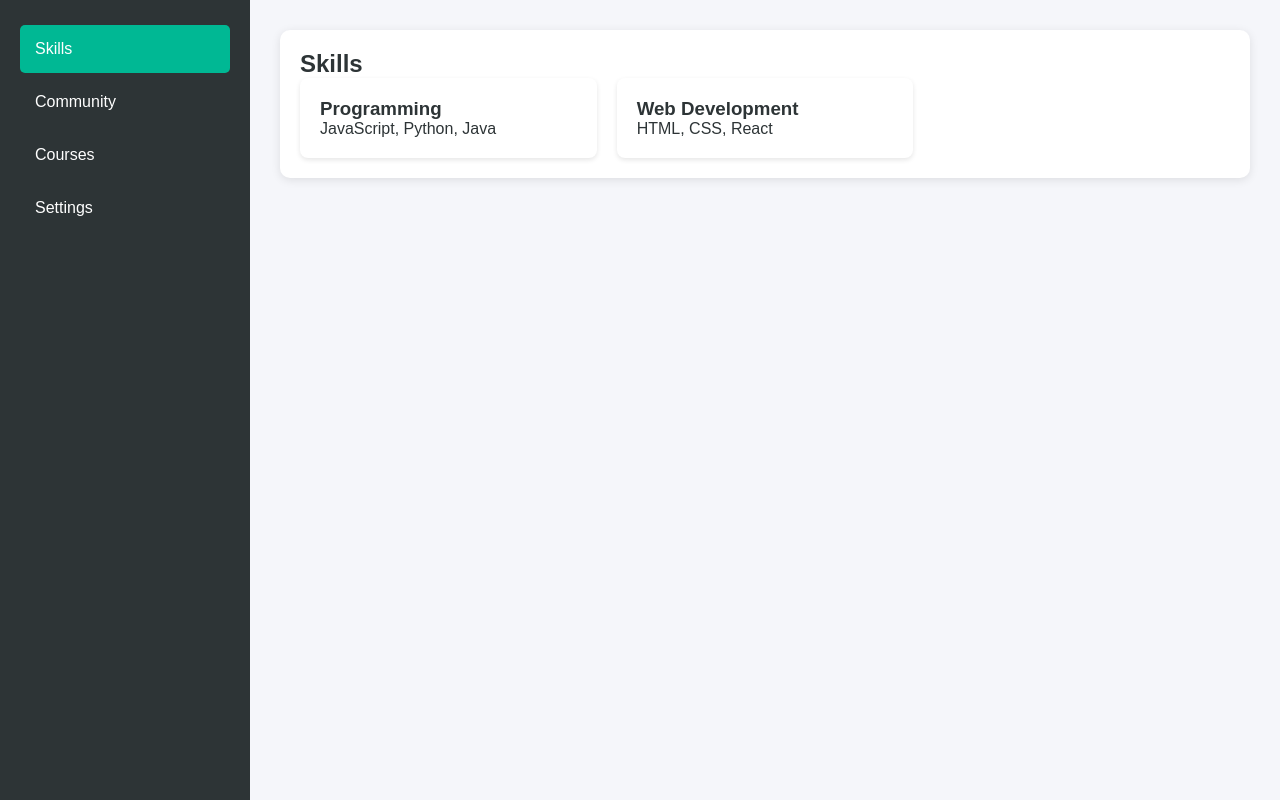
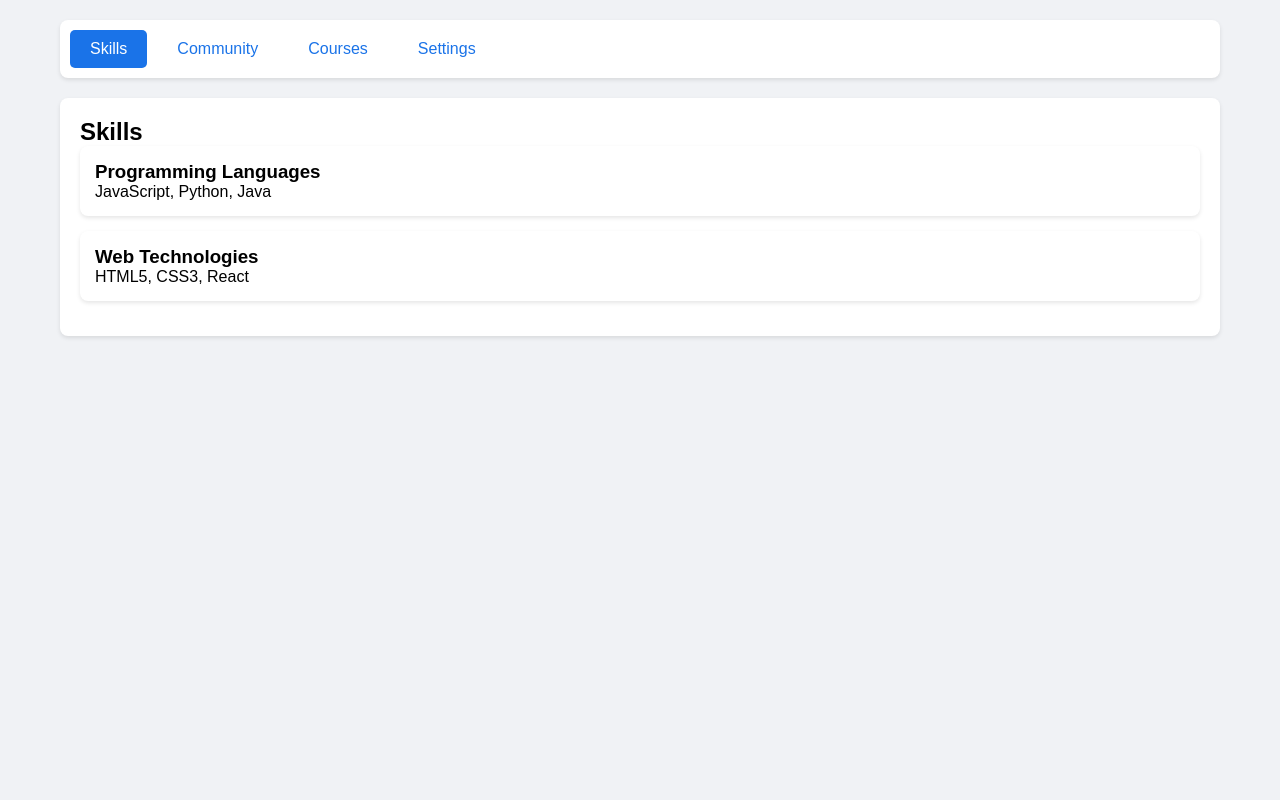
Before and after one commit to AVNSKS/exam, a plain HTML site: page index.html in a window 1280 px wide. Drawn offline with Linux system fonts and the light colour scheme.

Commit message:
Update index.html

```diff
--- a/index.html
+++ b/index.html
@@ -3,207 +3,178 @@
 <head>
     <meta charset="UTF-8">
     <meta name="viewport" content="width=device-width, initial-scale=1.0">
-    <title>Profile Dashboard</title>
+    <title>Profile Interface</title>
     <style>
         * {
             margin: 0;
             padding: 0;
             box-sizing: border-box;
-            font-family: 'Arial', sans-serif;
         }
 
         body {
-            background-color: #f5f6fa;
-            color: #2d3436;
+            font-family: Arial, sans-serif;
+            background-color: #f0f2f5;
         }
 
         .container {
-            display: flex;
-            min-height: 100vh;
+            max-width: 1200px;
+            margin: 0 auto;
+            padding: 20px;
         }
 
-        .sidebar {
-            width: 250px;
-            background-color: #2d3436;
-            padding: 20px;
+        .nav-tabs {
+            display: flex;
+            background-color: #fff;
+            padding: 10px;
+            border-radius: 8px;
+            margin-bottom: 20px;
+            box-shadow: 0 2px 4px rgba(0,0,0,0.1);
+        }
+
+        .tab {
+            padding: 10px 20px;
+            cursor: pointer;
+            border-radius: 5px;
+            margin-right: 10px;
+            color: #1a73e8;
+        }
+
+        .tab:hover {
+            background-color: #f1f3f4;
+        }
+
+        .tab.active {
+            background-color: #1a73e8;
             color: white;
         }
 
-        .sidebar-item {
-            padding: 15px;
-            margin: 5px 0;
-            cursor: pointer;
-            border-radius: 5px;
-            transition: background-color 0.3s;
+        .content {
+            background-color: #fff;
+            padding: 20px;
+            border-radius: 8px;
+            box-shadow: 0 2px 4px rgba(0,0,0,0.1);
         }
 
-        .sidebar-item:hover {
-            background-color: #636e72;
-        }
-
-        .sidebar-item.active {
-            background-color: #00b894;
-        }
-
-        .main-content {
-            flex: 1;
-            padding: 30px;
-        }
-
-        .section {
-            display: none;
-            background-color: white;
-            padding: 20px;
-            border-radius: 10px;
-            box-shadow: 0 2px 10px rgba(0,0,0,0.1);
-        }
-
-        .section.active {
-            display: block;
+        .settings-form {
+            display: flex;
+            flex-direction: column;
+            gap: 15px;
         }
 
         .form-group {
-            margin-bottom: 20px;
-        }
-
-        label {
-            display: block;
-            margin-bottom: 5px;
-            font-weight: bold;
+            display: flex;
+            flex-direction: column;
         }
 
         input, textarea {
-            width: 100%;
-            padding: 10px;
-            border: 1px solid #dfe6e9;
-            border-radius: 5px;
-            font-size: 14px;
+            padding: 8px;
+            border: 1px solid #ddd;
+            border-radius: 4px;
+            margin-top: 5px;
         }
 
         button {
-            background-color: #00b894;
+            background-color: #1a73e8;
             color: white;
             border: none;
-            padding: 12px 20px;
-            border-radius: 5px;
+            padding: 10px;
+            border-radius: 4px;
             cursor: pointer;
-            transition: background-color 0.3s;
         }
 
-        button:hover {
-            background-color: #00a187;
-        }
-
-        .skills-list, .community-list, .courses-list {
-            display: grid;
-            grid-template-columns: repeat(auto-fill, minmax(250px, 1fr));
-            gap: 20px;
-        }
-
-        .card {
-            background-color: white;
-            padding: 20px;
+        .profile-card {
+            background-color: #fff;
+            padding: 15px;
             border-radius: 8px;
-            box-shadow: 0 2px 5px rgba(0,0,0,0.1);
+            margin-bottom: 15px;
+            box-shadow: 0 2px 4px rgba(0,0,0,0.1);
         }
     </style>
 </head>
 <body>
     <div class="container">
-        <div class="sidebar">
-            <div class="sidebar-item active" data-section="skills">Skills</div>
-            <div class="sidebar-item" data-section="community">Community</div>
-            <div class="sidebar-item" data-section="courses">Courses</div>
-            <div class="sidebar-item" data-section="settings">Settings</div>
+        <div class="nav-tabs">
+            <div class="tab active" onclick="switchTab('skills')">Skills</div>
+            <div class="tab" onclick="switchTab('community')">Community</div>
+            <div class="tab" onclick="switchTab('courses')">Courses</div>
+            <div class="tab" onclick="switchTab('settings')">Settings</div>
         </div>
 
-        <div class="main-content">
-            <div id="skills" class="section active">
-                <h2>Skills</h2>
-                <div class="skills-list">
-                    <div class="card">
-                        <h3>Programming</h3>
-                        <p>JavaScript, Python, Java</p>
-                    </div>
-                    <div class="card">
-                        <h3>Web Development</h3>
-                        <p>HTML, CSS, React</p>
-                    </div>
-                </div>
-            </div>
-
-            <div id="community" class="section">
-                <h2>Community</h2>
-                <div class="community-list">
-                    <div class="card">
-                        <h3>Developer Forums</h3>
-                        <p>Join discussions with other developers</p>
-                    </div>
-                </div>
-            </div>
-
-            <div id="courses" class="section">
-                <h2>Courses</h2>
-                <div class="courses-list">
-                    <div class="card">
-                        <h3>Web Development Bootcamp</h3>
-                        <p>Complete guide to modern web development</p>
-                    </div>
-                </div>
-            </div>
-
-            <div id="settings" class="section">
-                <h2>Profile Settings</h2>
-                <form id="settings-form">
-                    <div class="form-group">
-                        <label for="name">Full Name</label>
-                        <input type="text" id="name" required>
-                    </div>
-                    <div class="form-group">
-                        <label for="email">Email</label>
-                        <input type="email" id="email" required>
-                    </div>
-                    <div class="form-group">
-                        <label for="experience">Experience (years)</label>
-                        <input type="number" id="experience" min="0" required>
-                    </div>
-                    <div class="form-group">
-                        <label for="special-skills">Special Skills</label>
-                        <textarea id="special-skills" rows="4"></textarea>
-                    </div>
-                    <button type="submit">Save Settings</button>
-                </form>
-            </div>
+        <div class="content" id="content">
+            <!-- Content will be dynamically loaded here -->
         </div>
     </div>
 
     <script>
-        // Navigation handling
-        document.querySelectorAll('.sidebar-item').forEach(item => {
-            item.addEventListener('click', () => {
-                // Update active sidebar item
-                document.querySelector('.sidebar-item.active').classList.remove('active');
-                item.classList.add('active');
+        const contents = {
+            skills: `
+                <h2>Skills</h2>
+                <div class="profile-card">
+                    <h3>Programming Languages</h3>
+                    <p>JavaScript, Python, Java</p>
+                </div>
+                <div class="profile-card">
+                    <h3>Web Technologies</h3>
+                    <p>HTML5, CSS3, React</p>
+                </div>
+            `,
+            community: `
+                <h2>Community</h2>
+                <div class="profile-card">
+                    <h3>Web Developers Group</h3>
+                    <p>500+ members</p>
+                </div>
+                <div class="profile-card">
+                    <h3>UI/UX Design Community</h3>
+                    <p>300+ members</p>
+                </div>
+            `,
+            courses: `
+                <h2>Available Courses</h2>
+                <div class="profile-card">
+                    <h3>Full Stack Development</h3>
+                    <p>12 weeks course</p>
+                </div>
+                <div class="profile-card">
+                    <h3>UI/UX Design Basics</h3>
+                    <p>8 weeks course</p>
+                </div>
+            `,
+            settings: `
+                <h2>Settings</h2>
+                <form class="settings-form">
+                    <div class="form-group">
+                        <label for="name">Name</label>
+                        <input type="text" id="name" placeholder="Enter your name">
+                    </div>
+                    <div class="form-group">
+                        <label for="email">Email</label>
+                        <input type="email" id="email" placeholder="Enter your email">
+                    </div>
+                    <div class="form-group">
+                        <label for="experience">Experience</label>
+                        <input type="number" id="experience" placeholder="Years of experience">
+                    </div>
+                    <div class="form-group">
+                        <label for="skills">Special Skills</label>
+                        <textarea id="skills" rows="4" placeholder="Enter your special skills"></textarea>
+                    </div>
+                    <button type="submit">Save Settings</button>
+                </form>
+            `
+        };
 
-                // Show corresponding section
-                const sectionId = item.dataset.section;
-                document.querySelector('.section.active').classList.remove('active');
-                document.getElementById(sectionId).classList.add('active');
-            });
-        });
+        function switchTab(tab) {
+            // Update active tab
+            document.querySelectorAll('.tab').forEach(t => t.classList.remove('active'));
+            document.querySelector(`.tab[onclick="switchTab('${tab}')"]`).classList.add('active');
 
-        // Settings form handling
-        document.getElementById('settings-form').addEventListener('submit', (e) => {
-            e.preventDefault();
-            const formData = {
-                name: document.getElementById('name').value,
-                email: document.getElementById('email').value,
-                experience: document.getElementById('experience').value,
-                specialSkills: document.getElementById('special-skills').value
-            };
-            console.log('Form submitted:', formData);
-            alert('Settings saved successfully!');
-        });
+            // Update content
+            document.getElementById('content').innerHTML = contents[tab];
+        }
+
+        // Initialize with skills tab
+        switchTab('skills');
     </script>
 </body>
 </html>
```
